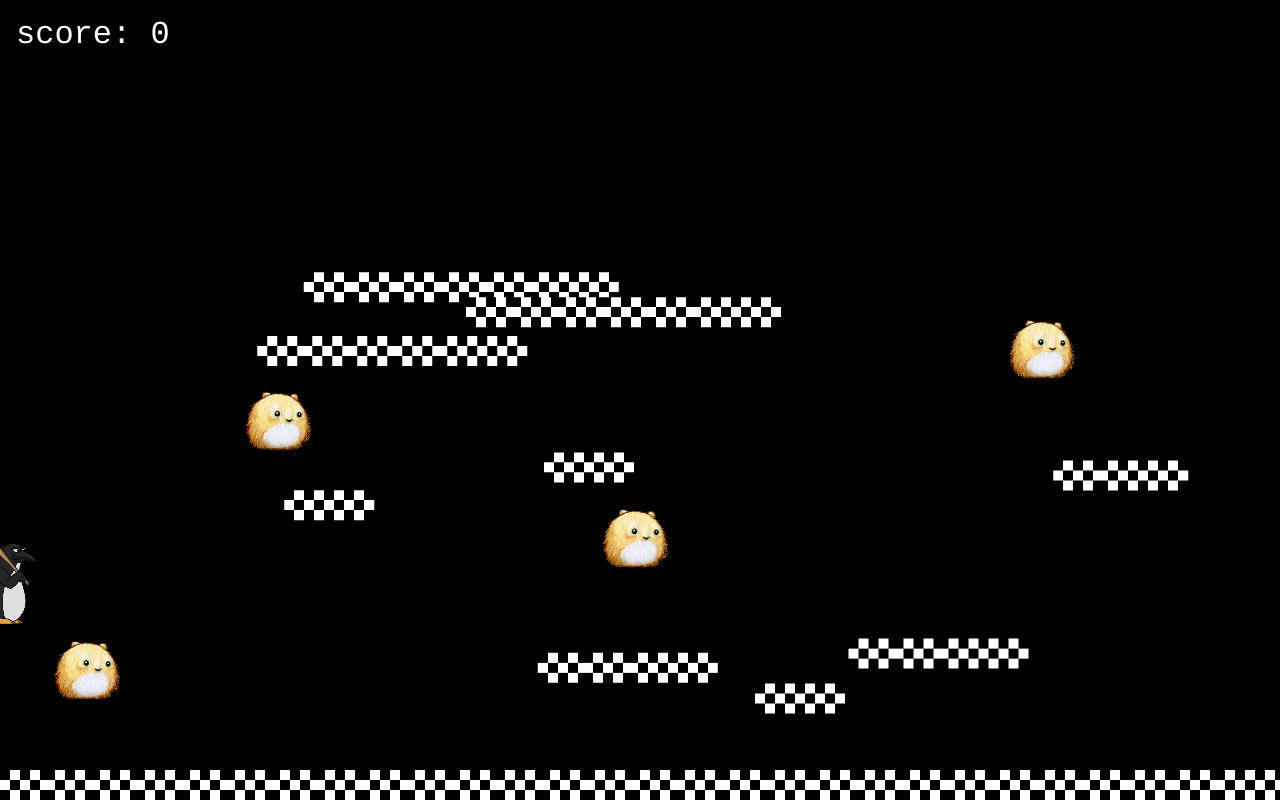
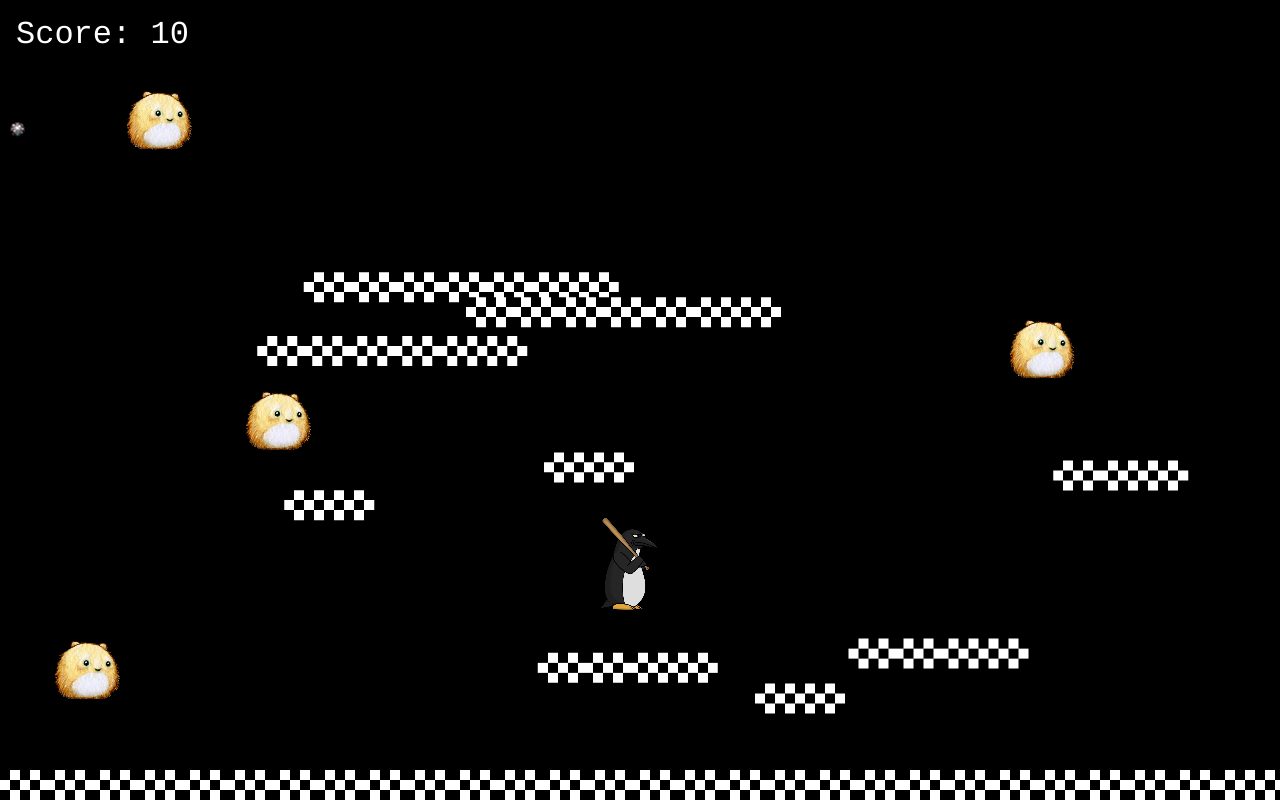
Before and after one commit to skogard/self-contained-phaser, a website: page index.html in a window 1280 px wide. Drawn offline with Linux system fonts and the light colour scheme; animation ran at ten frames a second.

Commit message:
update player position

```diff
--- a/index.html
+++ b/index.html
@@ -74,7 +74,7 @@ function create() {
     }
   }
   maxPlatform = platforms.countActive()
-  player = this.physics.add.sprite(0, 0, 'hero');
+  player = this.physics.add.sprite(W/2, H/2, 'hero');
   player.setSize(200, 565);
   player.setScale(0.2, 0.2);
   player.setBounce(0.5);
```
